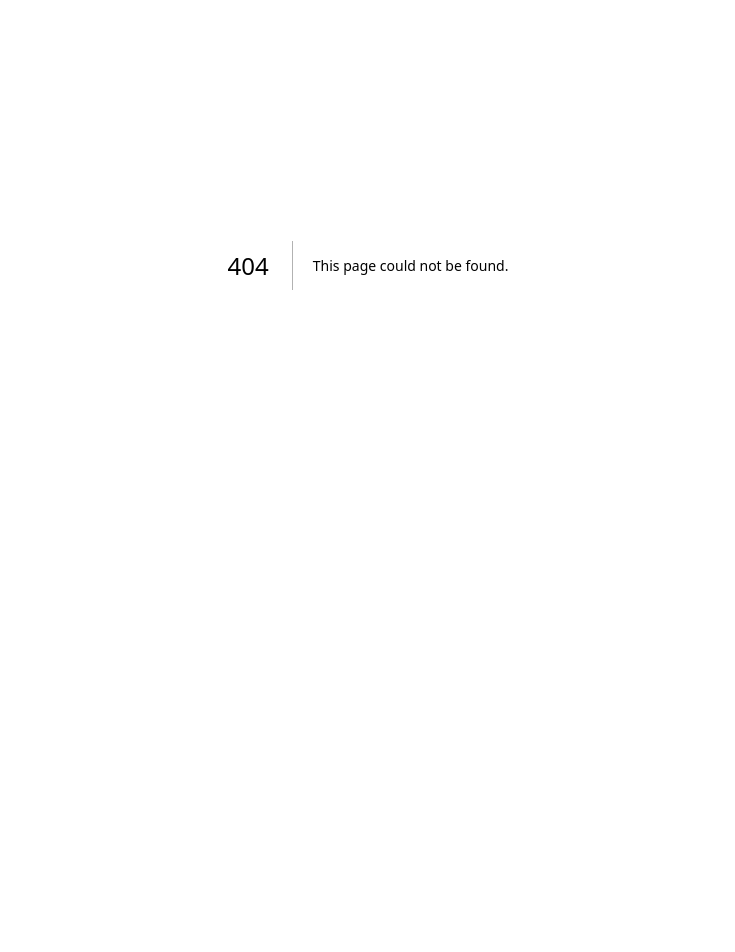
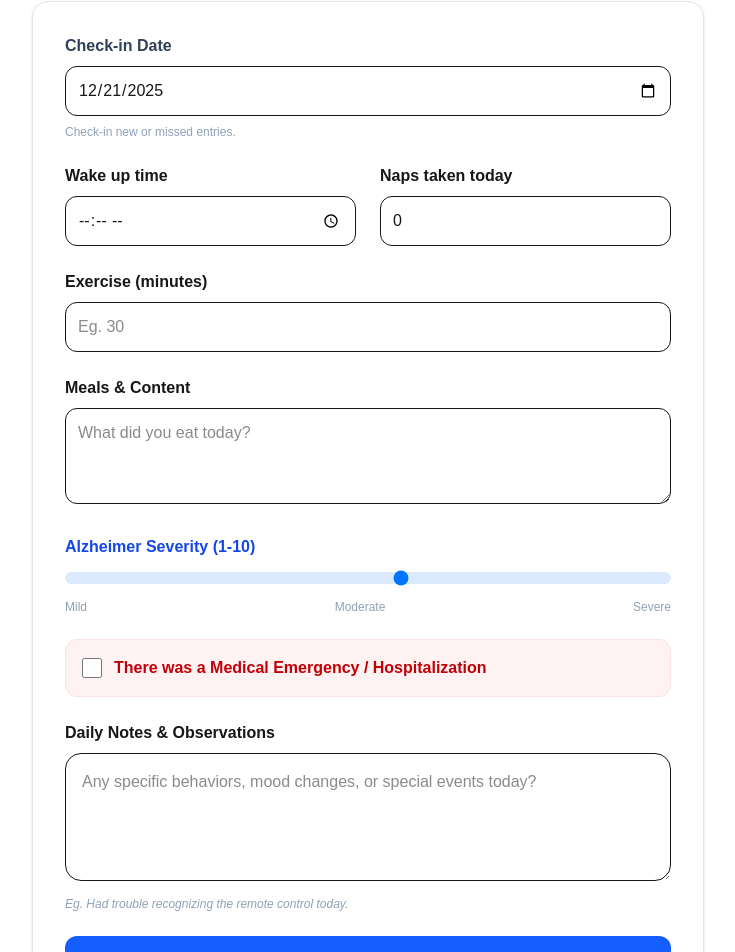
Before and after one commit to wong-ja/alzheimerfairy-care-system, a Next.js app: page /checkin in a window 1280 px wide. Before the commit this address had no page. Shown: the part 135-1087 px from the top of the page, without its empty margins (272-1007 px from the left). Before the commit the page ends 800 px from the top, so only its background shows below. Built offline with nearby package versions, Linux system fonts and the light colour scheme; no server answers.

Commit message:
check-in form

```diff
--- /dev/null
+++ b/app/checkin/page.tsx
@@ -0,0 +1,108 @@
+"use client"
+import { useState } from 'react'
+import { supabase } from '@/lib/supabase'
+
+export default function CheckinPage() {
+    const [loading, setLoading] = useState(false)
+
+    async function handleSave(formData: FormData) {
+        setLoading(true)
+        const { data: { user } } = await supabase.auth.getUser()
+
+        if (!user) return alert("Please log in first")
+
+        const entry = {
+            user_id: user.id,
+            checkin_date: formData.get('checkin_date'),
+            wake_time: formData.get('wake_time'),
+            nap_count: Number(formData.get('nap_count')),
+            exercise_mins: Number(formData.get('exercise_mins')),
+            meal_count: Number(formData.get('meal_count')),
+            meal_details: formData.get('meal_details'),
+            severity_rating: Number(formData.get('severity')),
+            is_emergency: formData.get('emergency') === 'on',
+            notes: formData.get('notes'),
+        }
+
+        const { error } = await supabase
+            .from('wellness_logs')
+            .upsert(entry, { onConflict: 'user_id, checkin_date' })
+
+        setLoading(false)
+        alert(error ? "Error: " + error.message : "Daily check-in updated!")
+    }
+
+    return (
+        <div className="max-w-2xl mx-auto space-y-8 py-10">
+            <header>
+                <h1 className="text-3xl font-bold text-slate-900">Daily Wellness Check-in</h1>
+                <p className="text-slate-500 text-lg">Track your health metrics for today.</p>
+            </header>
+
+            <form action={handleSave} className="bg-white border border-slate-200 rounded-2xl p-8 shadow-sm space-y-6">
+                <div>
+                <label className="block font-semibold mb-2 text-slate-700">Check-in Date</label>
+                <input
+                    name="checkin_date"
+                    type="date"
+                    defaultValue={new Date().toISOString().split('T')[0]}
+                    className="w-full p-3 border rounded-xl focus:ring-2 focus:ring-blue-500 outline-none"
+                />
+                <p className="text-xs text-slate-400 mt-2">Check-in new or missed entries.</p>
+                </div>
+
+                <div className="grid grid-cols-1 md:grid-cols-2 gap-6">
+                    <div>
+                        <label className="block font-semibold mb-2">Wake up time</label>
+                        <input name="wake_time" type="time" className="w-full p-3 border rounded-xl" />
+                    </div>
+                    <div>
+                        <label className="block font-semibold mb-2">Naps taken today</label>
+                        <input name="nap_count" type="number" defaultValue="0" className="w-full p-3 border rounded-xl" />
+                    </div>
+                </div>
+
+                <div>
+                    <label className="block font-semibold mb-2">Exercise (minutes)</label>
+                    <input name="exercise_mins" type="number" placeholder="Eg. 30" className="w-full p-3 border rounded-xl" />
+                </div>
+
+                <div>
+                    <label className="block font-semibold mb-2">Meals & Content</label>
+                    <textarea name="meal_details" placeholder="What did you eat today?" className="w-full p-3 border rounded-xl h-24" />
+                </div>
+
+                <div>
+                    <label className="block font-semibold mb-2 text-blue-700">Alzheimer Severity (1-10)</label>
+                    <input name="severity" type="range" min="1" max="10" className="w-full h-3 bg-blue-100 rounded-lg appearance-none cursor-pointer" />
+                    <div className="flex justify-between text-xs text-slate-400 mt-2">
+                        <span>Mild</span><span>Moderate</span><span>Severe</span>
+                    </div>
+                </div>
+
+                <div className="flex items-center gap-3 p-4 bg-red-50 rounded-xl border border-red-100">
+                    <input name="emergency" type="checkbox" className="w-5 h-5 accent-red-600" />
+                    <label className="text-red-700 font-bold">There was a Medical Emergency / Hospitalization</label>
+                </div>
+
+                <div>
+                <label className="block font-semibold mb-2">Daily Notes & Observations</label>
+                <textarea
+                    name="notes"
+                    placeholder="Any specific behaviors, mood changes, or special events today?"
+                    className="w-full p-4 border rounded-2xl h-32 focus:ring-2 focus:ring-blue-500 outline-none transition-all"
+                />
+                <p className="text-xs text-slate-400 mt-2 italic">Eg. Had trouble recognizing the remote control today.</p>
+                </div>
+
+                <button
+                    type="submit"
+                    disabled={loading}
+                    className="w-full bg-blue-600 text-white font-bold py-4 rounded-xl hover:bg-blue-700 transition disabled:opacity-50"
+                >
+                    {loading ? 'Saving Metrics...' : 'Update Daily Log'}
+                </button>
+            </form>
+        </div>
+    )
+}
```
